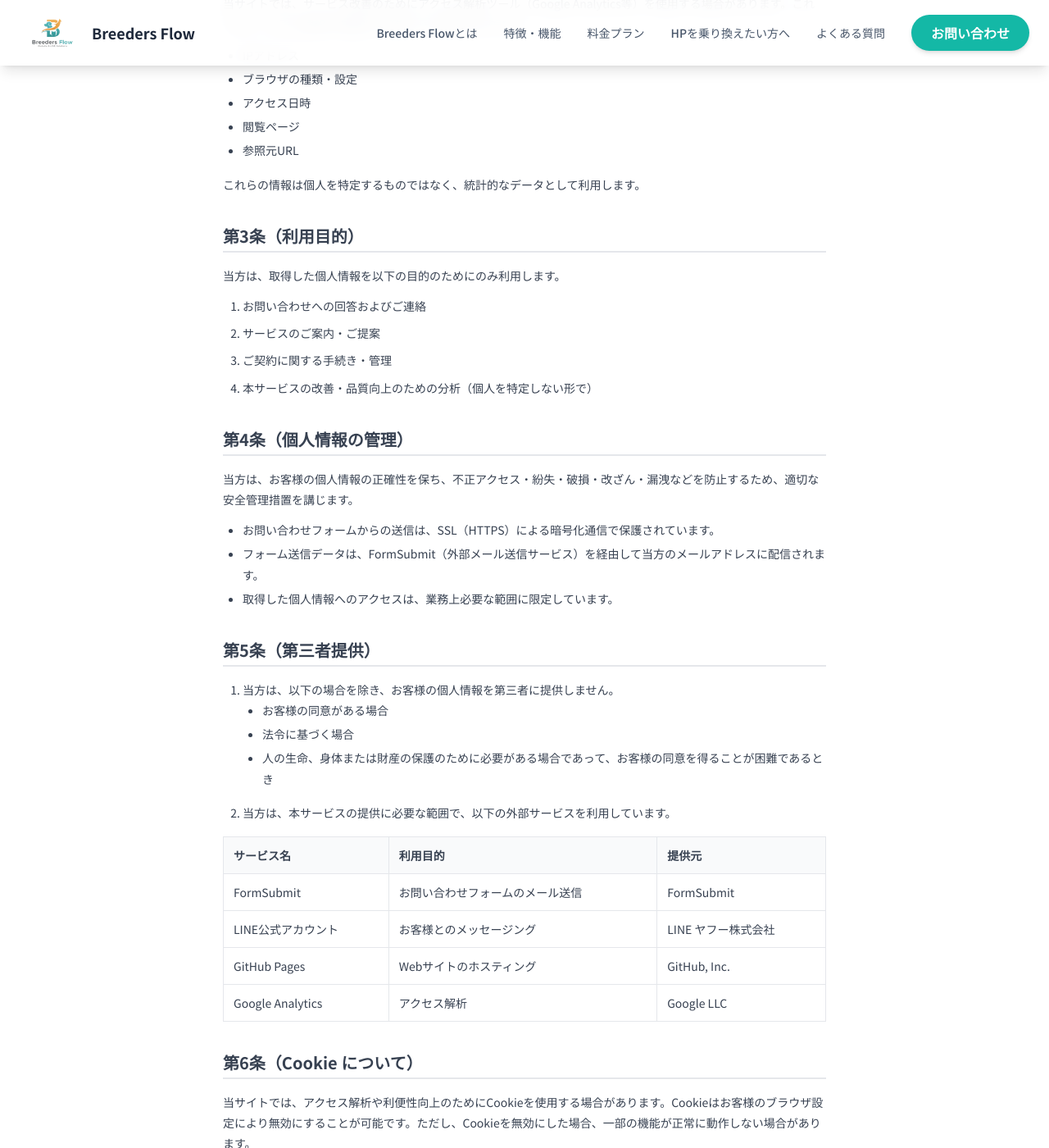
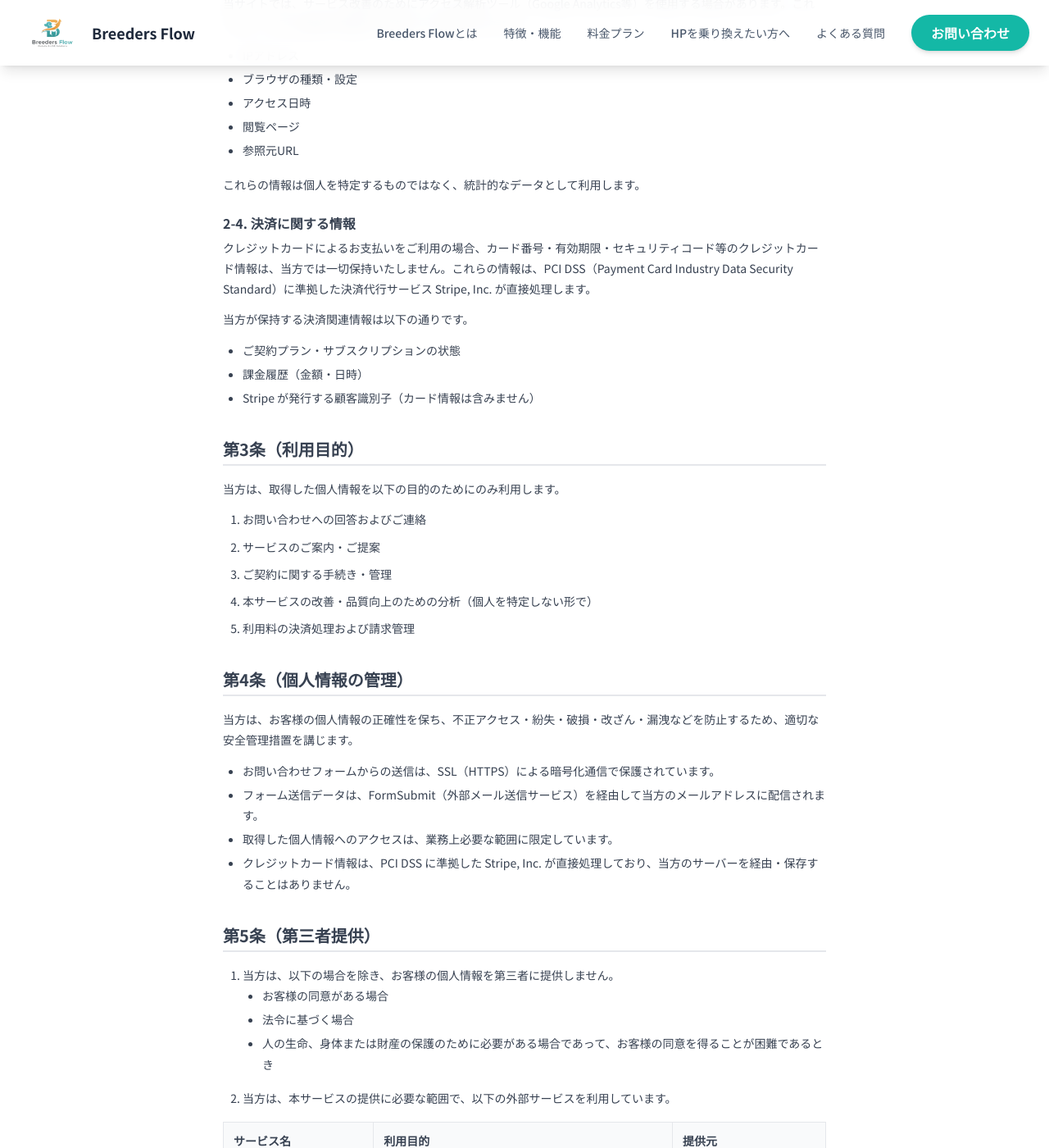
Before and after one commit to BSK-Ryo/Breeders-Flow, a Jekyll site: the page built from privacy.html, in a window 1280 px wide and 1400 px high, scrolled down 1081 px. Shown: the whole window at 82% size. Built offline with Jekyll 4.4.1, drawn with Linux system fonts in a browser that asks for light colours; nearby versions of some CDN libraries; some of the changed text lies outside the part shown.

Commit message:
クレカ支払い機能追加にともなリーガルチェック

```diff
--- a/pricing.html
+++ b/pricing.html
@@ -410,7 +410,8 @@
                     <div class="bg-white rounded-xl p-8 shadow-sm text-center">
                         <div class="w-14 h-14 bg-teal-100 rounded-full flex items-center justify-center mx-auto mb-4"><i class="fa-solid fa-credit-card text-teal-600 text-xl"></i></div>
                         <h3 class="font-bold mb-2">クレジットカード</h3>
-                        <p class="text-sm text-gray-600">Stripeによる毎月自動課金<br>（手数料無料）</p>
+                        <p class="text-xs text-gray-500 mb-2">Visa / Mastercard / JCB / American Express / Diners Club</p>
+                        <p class="text-sm text-gray-600">毎月自動課金・手数料無料</p>
                     </div>
                     <div class="bg-white rounded-xl p-8 shadow-sm text-center">
                         <div class="w-14 h-14 bg-teal-100 rounded-full flex items-center justify-center mx-auto mb-4"><i class="fa-solid fa-building-columns text-teal-600 text-xl"></i></div>
--- a/privacy.html
+++ b/privacy.html
@@ -48,6 +48,15 @@
                 </ul>
                 <p>これらの情報は個人を特定するものではなく、統計的なデータとして利用します。</p>
 
+                <h3>2-4. 決済に関する情報</h3>
+                <p>クレジットカードによるお支払いをご利用の場合、カード番号・有効期限・セキュリティコード等のクレジットカード情報は、当方では一切保持いたしません。これらの情報は、PCI DSS（Payment Card Industry Data Security Standard）に準拠した決済代行サービス Stripe, Inc. が直接処理します。</p>
+                <p>当方が保持する決済関連情報は以下の通りです。</p>
+                <ul>
+                    <li>ご契約プラン・サブスクリプションの状態</li>
+                    <li>課金履歴（金額・日時）</li>
+                    <li>Stripe が発行する顧客識別子（カード情報は含みません）</li>
+                </ul>
+
                 <h2>第3条（利用目的）</h2>
                 <p>当方は、取得した個人情報を以下の目的のためにのみ利用します。</p>
                 <ol>
@@ -55,6 +64,7 @@
                     <li>サービスのご案内・ご提案</li>
                     <li>ご契約に関する手続き・管理</li>
                     <li>本サービスの改善・品質向上のための分析（個人を特定しない形で）</li>
+                    <li>利用料の決済処理および請求管理</li>
                 </ol>
 
                 <h2>第4条（個人情報の管理）</h2>
@@ -63,6 +73,7 @@
                     <li>お問い合わせフォームからの送信は、SSL（HTTPS）による暗号化通信で保護されています。</li>
                     <li>フォーム送信データは、FormSubmit（外部メール送信サービス）を経由して当方のメールアドレスに配信されます。</li>
                     <li>取得した個人情報へのアクセスは、業務上必要な範囲に限定しています。</li>
+                    <li>クレジットカード情報は、PCI DSS に準拠した Stripe, Inc. が直接処理しており、当方のサーバーを経由・保存することはありません。</li>
                 </ul>
 
                 <h2>第5条（第三者提供）</h2>
@@ -83,6 +94,7 @@
                         <tr><td>LINE公式アカウント</td><td>お客様とのメッセージング</td><td>LINE ヤフー株式会社</td></tr>
                         <tr><td>GitHub Pages</td><td>Webサイトのホスティング</td><td>GitHub, Inc.</td></tr>
                         <tr><td>Google Analytics</td><td>アクセス解析</td><td>Google LLC</td></tr>
+                        <tr><td>Stripe</td><td>利用料の決済処理・サブスクリプション管理</td><td>Stripe, Inc.</td></tr>
                     </tbody>
                 </table>
 
--- a/terms.html
+++ b/terms.html
@@ -71,6 +71,7 @@
                             <li><strong>クレジットカード決済の場合：</strong>Stripeを利用した毎月自動課金とします。</li>
                         </ul>
                     </li>
+                    <li>クレジットカード決済が失敗した場合、決済代行サービスにより自動的に再試行されます。再試行においても決済が完了しない場合、甲より乙に連絡のうえ、支払方法の変更または銀行振込による支払いを依頼する場合があります。</li>
                     <li>乙が利用料の支払いを遅延した場合、甲は年14.6%の割合による遅延損害金を請求できるものとします。</li>
                     <li>甲は、経済情勢の変動その他の事由により利用料を改定する場合、改定日の <strong>3ヶ月前</strong> までに乙に通知するものとします。乙が改定に同意しない場合、改定日をもって本契約を解約することができます。</li>
                 </ol>
--- a/tokushoho.html
+++ b/tokushoho.html
@@ -57,7 +57,7 @@
                             <th class="py-5 px-4 text-left bg-gray-50 w-1/3 font-medium align-top">支払方法</th>
                             <td class="py-5 px-4">
                                 <ul class="list-disc pl-4 space-y-1">
-                                    <li>クレジットカード（Stripe決済）</li>
+                                    <li>クレジットカード（Visa / Mastercard / JCB / American Express / Diners Club）</li>
                                     <li>銀行振込</li>
                                 </ul>
                             </td>
```
Also changed, not shown: faq.html (+8 -0 lines).
